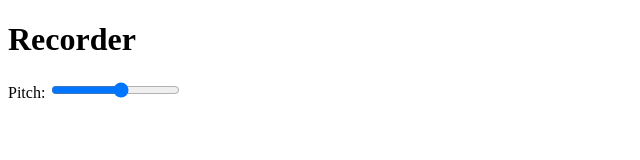
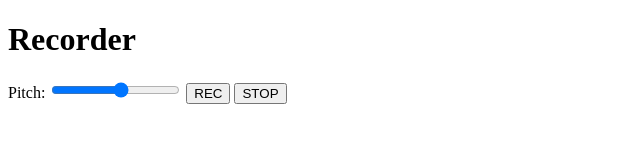
Before and after one commit to pss-aileen/practice-mediastream-recording-api, a plain HTML site: page mini-app/index.html in a window 1280 px wide. Shown: the whole page, without its empty margins (0-640 px from the left). Drawn offline with Linux system fonts and the light colour scheme.

Commit message:
list todos for future

```diff
--- a/mini-app/index.html
+++ b/mini-app/index.html
@@ -12,12 +12,19 @@
 
   <h1>Recorder</h1>
 
-  <form>
-    <labe>
+  <section>
+    <label>
       Pitch:
       <input type="range" min="-10" max="10" value="1" step="1">
-    </labe>
-  </form>
+    </label>
+
+    <button>REC</button>
+    <button>STOP</button>
+  </section>
+
+
+
+
 
   <section id="sounds">
     <!-- 基本的に視聴してからダウンロードする方式で -->
--- a/mini-app/script.js
+++ b/mini-app/script.js
@@ -11,5 +11,11 @@
     - 音楽をそこで確認、削除、ダウンロードできるようにする
     - UIをととのえる
     - DONE!
+
+    [FUTURE]
+    - 録音秒数の表示、制限時間も
+    - 「録音中」の雰囲気、テキストを表示する
+    - 可能だったらファイルのサイズなんかも表示したい...が...
+    - あと長さも！
   */
 }
```
